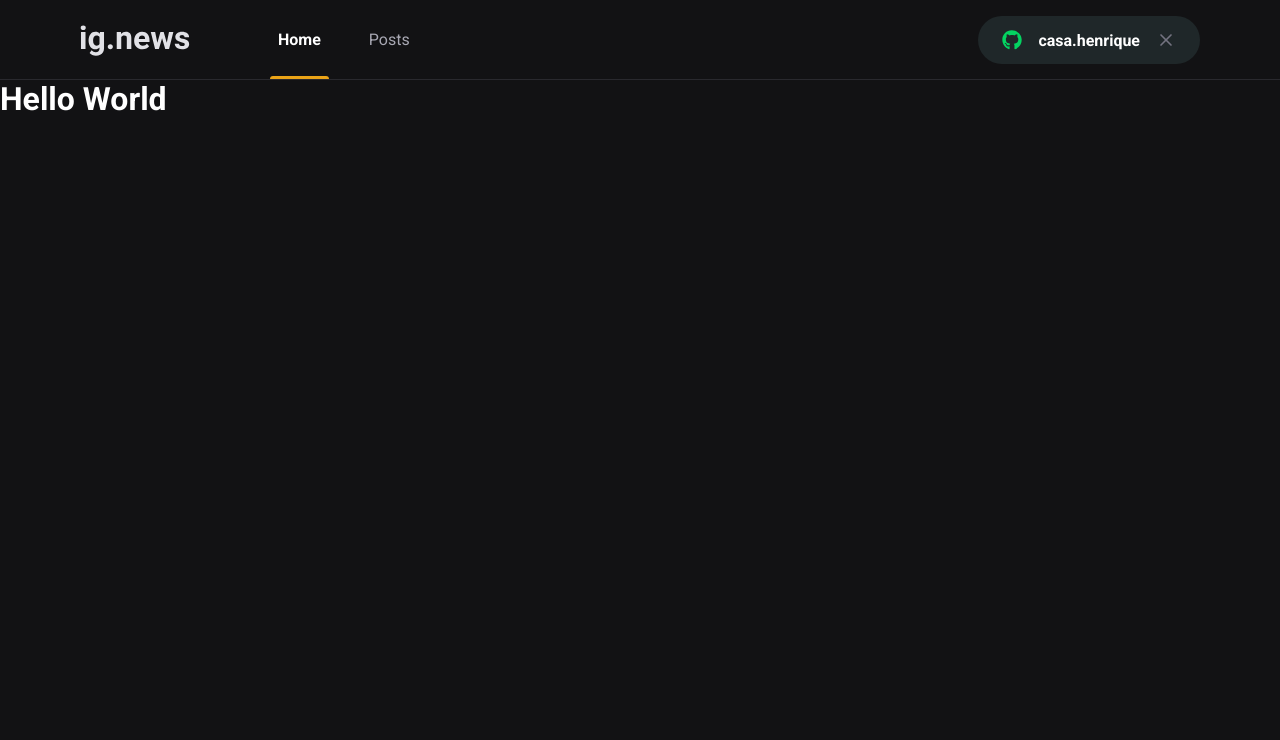
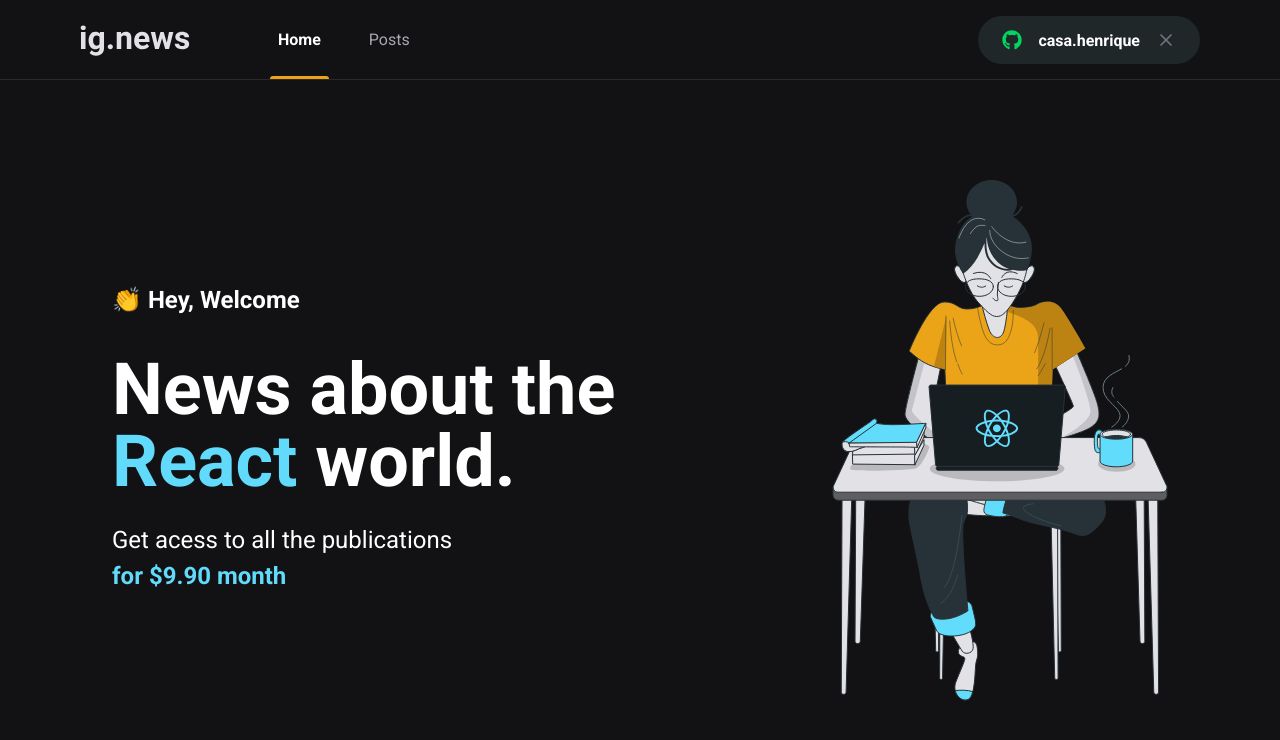
Before and after one commit to casa-henrique/IgNews, a Next.js app: page / in a window 1280 px wide. Shown: the top 740 px of the page. Built offline with nearby package versions, Linux system fonts and the light colour scheme.

Commit message:
Página home

```diff
--- /dev/null
+++ b/src/pages/home.module.scss
@@ -0,0 +1,44 @@
+.contentContainer {
+  display: flex;
+  align-items: center;
+  justify-content: space-between;
+
+  max-width: 1120px;
+  height: calc(
+    100vh - 5rem
+  ); //para alinharmos no centro da tela descontando o header
+
+  margin: 0 auto;
+  padding: 0 2rem;
+}
+
+.hero {
+  max-width: 600px;
+
+  > span {
+    font-size: 1.5rem;
+    font-weight: bold;
+  }
+
+  h1 {
+    font-size: 4.5rem;
+    line-height: 4.5rem;
+    font-weight: 900;
+    margin-top: 2.5rem;
+
+    span {
+      color: var(--cyan-500);
+    }
+  }
+
+  p {
+    font-size: 1.5rem;
+    line-height: 2.25rem;
+    margin-top: 1.5rem;
+
+    span {
+      color: var(--cyan-500);
+      font-weight: bold;
+    }
+  }
+}
--- a/src/pages/index.tsx
+++ b/src/pages/index.tsx
@@ -1,13 +1,27 @@
 import Head from "next/head";
+
+import styles from "./home.module.scss";
 
 export default function Home() {
   return (
     <>
       <Head>
         {/*Componente react que anexa dados ao head do _document. Importante para SEO*/}
-        <title>Inicio | Ig.News</title>
+        <title>Home | Ig.News</title>
       </Head>
-      <h1>Hello World</h1>
+      <main className={styles.contentContainer}>
+        <section className={styles.hero}>
+          <span>👏 Hey, Welcome</span>
+          <h1>
+            News about the <span>React</span> world.
+          </h1>
+          <p>
+            Get acess to all the publications <br />
+            <span>for $9.90 month</span>
+          </p>
+        </section>
+        <img src="/images/avatar.svg" alt="Girl Coding" />
+      </main>
     </>
   );
 }
```
